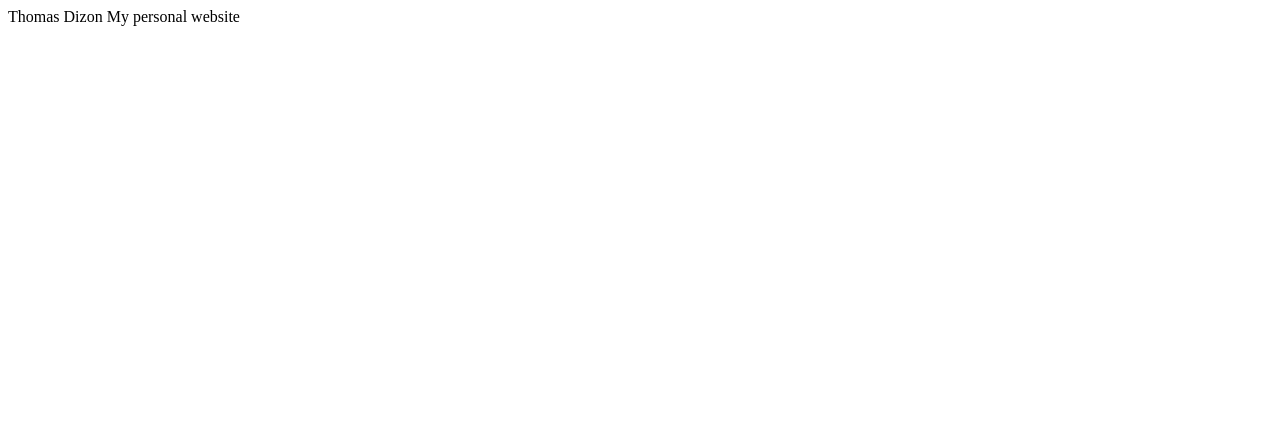
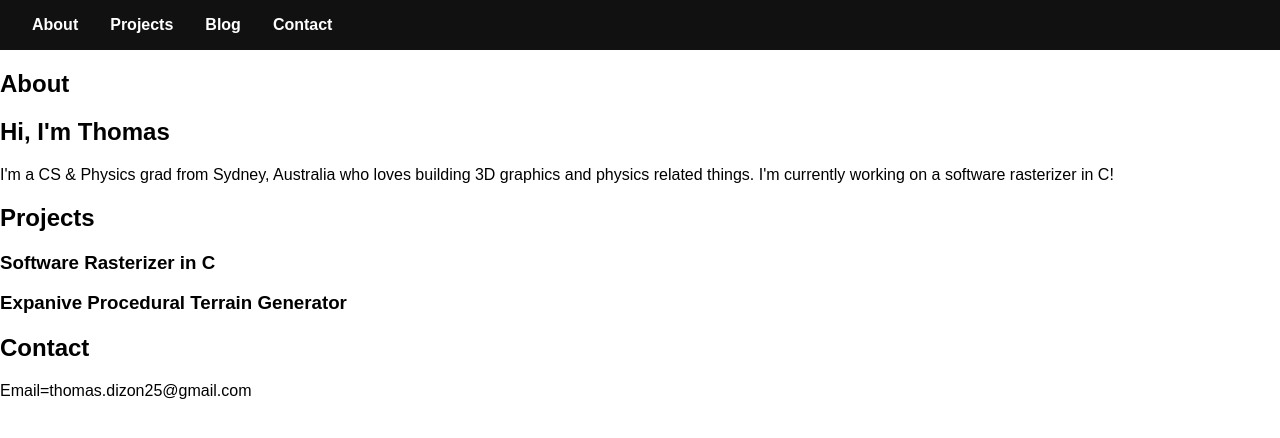
Before and after one commit to tommiedevelops/personal-website, a website: page index.html in a window 1280 px wide. Drawn offline with Linux system fonts and the light colour scheme.

Commit message:
added some html content for general navigation

```diff
--- a/index.html
+++ b/index.html
@@ -2,10 +2,65 @@
 <html lang="en">
 
 <head>
-Thomas Dizon
+	<meta charset="UTF-8"/>
+	<meta name="viewport" content="width=device-width, initial-scale=1.0"/>
+	<title>Thomas Dizon</title>
+	<style>
+		body {
+		      margin: 0;
+		      font-family: Arial, sans-serif;
+		    }
+
+		    nav {
+		      background-color: #111;
+		      padding: 1rem 2rem;
+		    }
+
+		    nav ul {
+		      list-style: none;
+		      margin: 0;
+		      padding: 0;
+		      display: flex;
+		      gap: 2rem;
+		    }
+
+		    nav li {
+		      display: inline;
+		    }
+
+		    nav a {
+		      color: white;
+		      text-decoration: none;
+		      font-weight: bold;
+		    }
+
+		    nav a:hover {
+		      text-decoration: underline;
+		    }
+	</style>
 </head>
 
 <body>
-My personal website
+	<nav>
+		<ul>
+			<li><a href="#about">About</a></li>
+			<li><a href="#projects">Projects</a></li>
+			<li><a href="#blog">Blog</a></li>
+			<li><a href="#contact">Contact</a></li>
+		</ul>
+	</nav>
+	<section id="about"><h2>About</h2>
+		<h1> Hi, I'm Thomas </h1>
+		<p>
+			I'm a CS & Physics grad from Sydney, Australia who loves building 3D graphics and physics related things.
+			I'm currently working on a software rasterizer in C!
+		</p>
+	</section>
+	<section id="projects"><h2>Projects</h2></section>
+	<h3> Software Rasterizer in C </h3>
+	<h3> Expanive Procedural Terrain Generator </h3>
+	<section id="blog"><h2><Blog></h2></section>
+	<section id="contact"><h2>Contact</h2></section>
+	Email=thomas.dizon25@gmail.com
 </body>
 </html>
```
